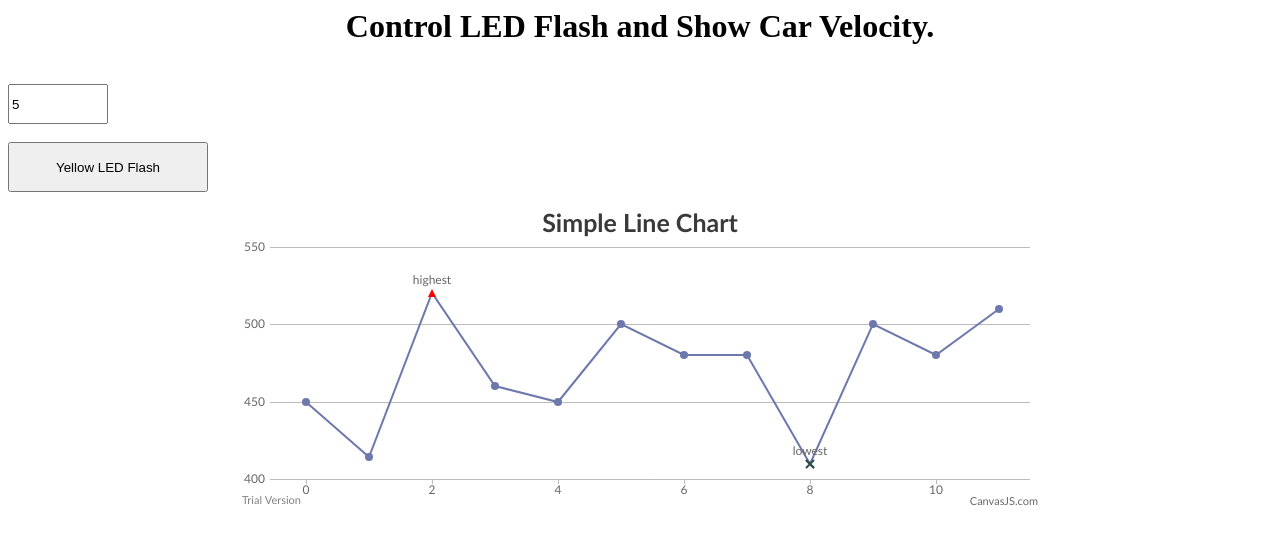
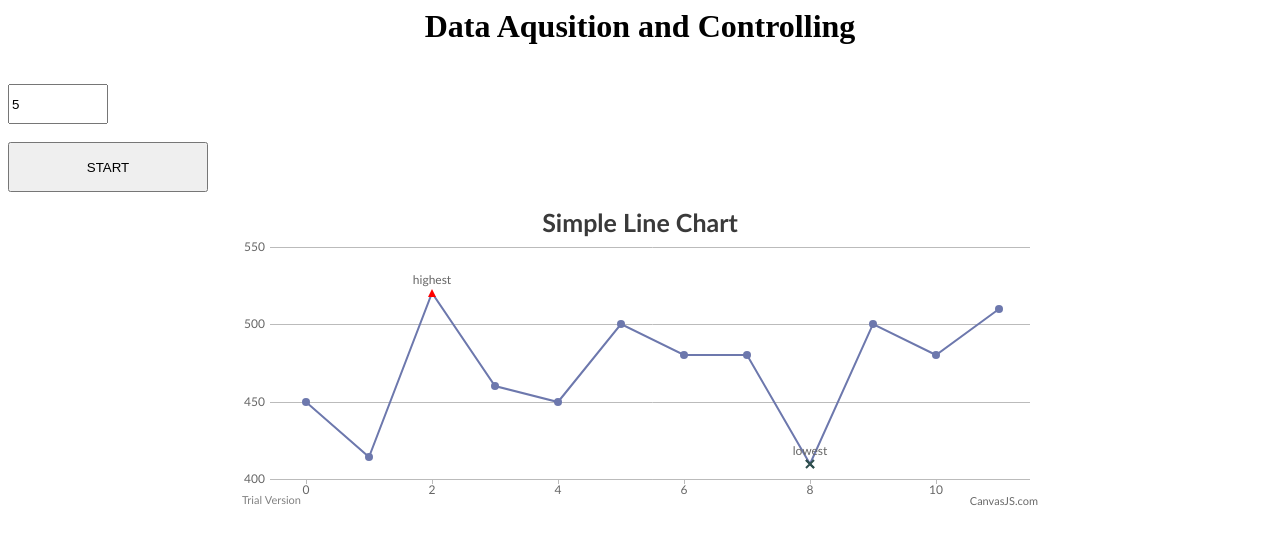
Before and after one commit to svandex/PalmDevice, a plain HTML site: page res/index.html in a window 1280 px wide. Drawn offline with Linux system fonts and the light colour scheme.

Commit message:
minor update

```diff
--- a/res/index.html
+++ b/res/index.html
@@ -37,10 +37,10 @@
     </script>
 </head>
 <body>
-    <h1 style="text-align:center">Control LED Flash and Show Car Velocity.</h1><br />
+    <h1 style="text-align:center">Data Aqusition and Controlling</h1><br />
     <form action="/" method="POST" enctype="text/plain" target="tempFrame">
         <input type="text" name="delayTime" value="5" style="height:40px;width:100px;"/><br /><br />
-        <input type="submit" value="Yellow LED Flash" style="height:50px;width:200px;"/>
+        <input type="submit" value="START" style="height:50px;width:200px;"/>
     </form>
     <iframe id="tempFrameId" name="tempFrame" style="display:none;"></iframe>
     <div id="chartContainer" style="height:300px;max-width:800px;margin:auto;text-align:center"></div>
```
